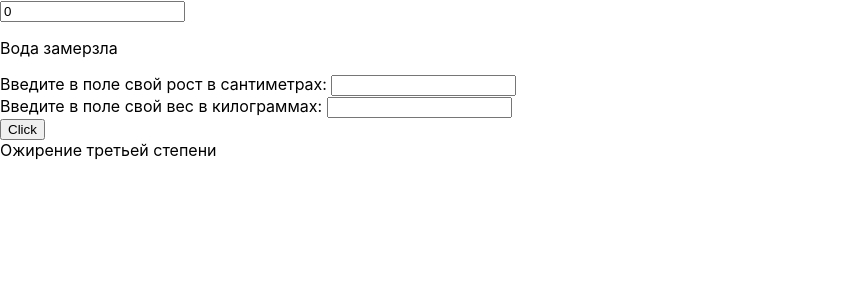
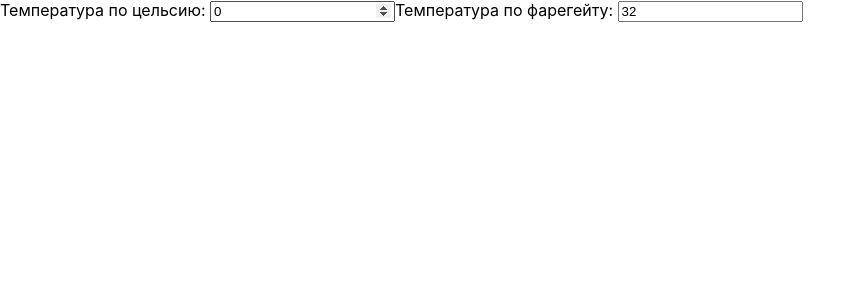
Before and after one commit to nemnogokartavyy/Basic-React-Tutorial, a React (Create React App) app: page / in a window 1280 px wide. Shown: the top 300 px of the page, without its empty margins (0-866 px from the left). Built offline with nearby package versions, Linux system fonts and the light colour scheme.

Commit message:
React Prime 96/112 chapter 1 task 101 gtask

```diff
--- a/src/App.js
+++ b/src/App.js
@@ -1,20 +1,25 @@
-// ⊗jsrtPmCoLSU
+// ⊗jsrtPmCoTOS
 
 //1
-//2
-import React from 'react';
-
-import Calculator from './temperature/Calculator';
-import BMICalculator from './bodymassindex/BMICalculator';
+import React, { useState } from 'react';
 
 const App = () => {
 
+    const [temp, setTemp] = useState(0);
+
     return (
-        <>
-            <Calculator />
-            <BMICalculator />
-        </>
+        <div>
+            <label>
+                Температура по цельсию: <input type='number'
+                    value={temp} onChange={(event) => setTemp(event.target.value)} />
+            </label>
+            <label>
+                Температура по фарегейту: <input type='number'
+                    value={((temp * 9 / 5) + 32)} onChange={(event) => setTemp((event.target.value - 32) * 5 / 9)} />
+            </label>
+        </div>
     )
+
 };
 
 export default App;
```
